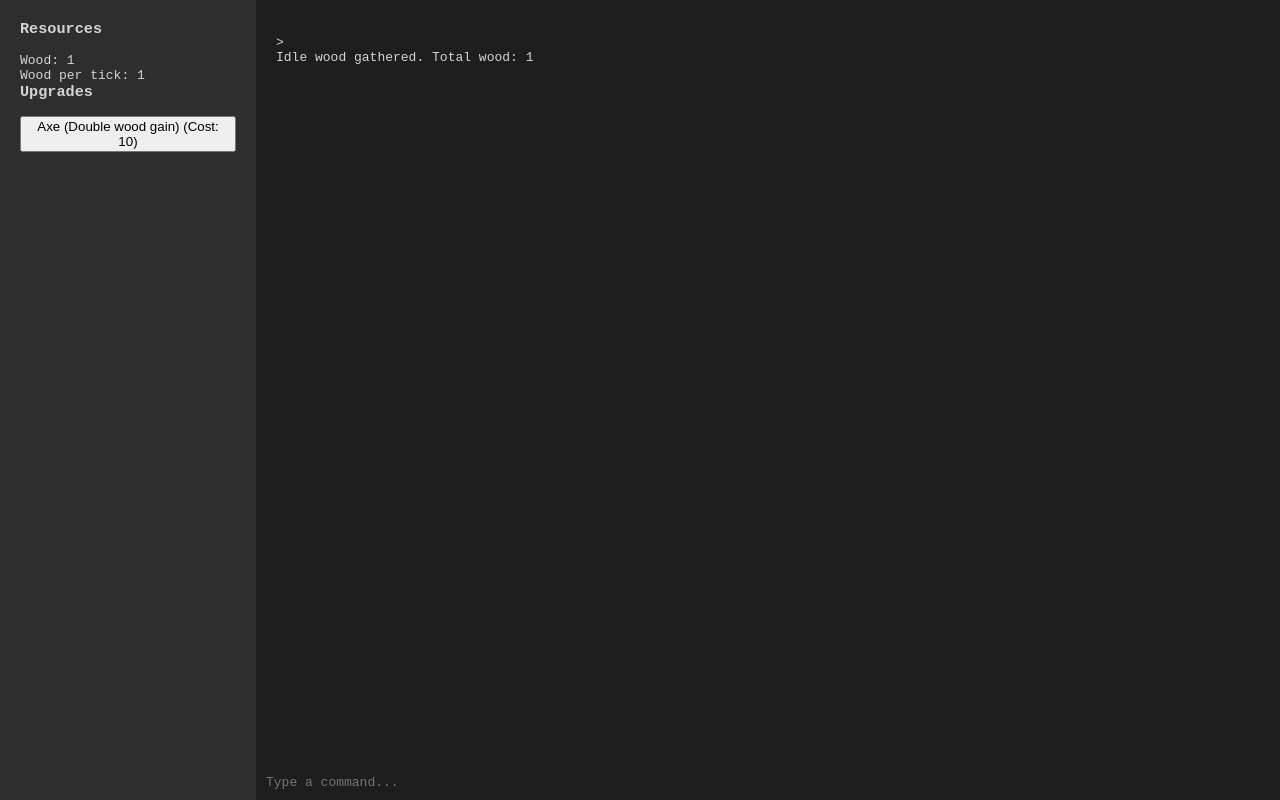
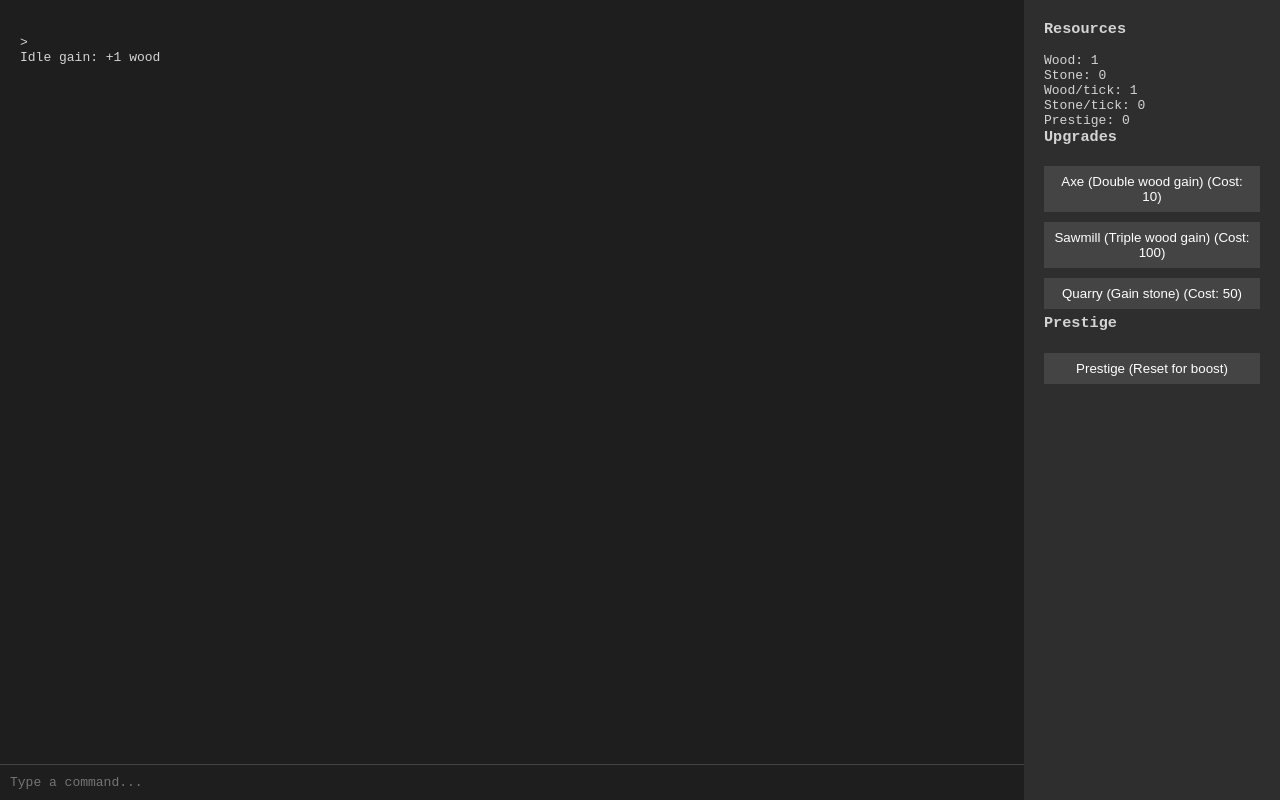
Before and after one commit to Marjamjelly/CLI-game, a plain HTML site: page index.html in a window 1280 px wide. Drawn offline with Linux system fonts and the light colour scheme.

Commit message:
Update index.html

```diff
--- a/index.html
+++ b/index.html
@@ -11,23 +11,36 @@
       margin: 0;
       display: flex;
       height: 100vh;
+      overflow: hidden;
     }
     #sidebar {
       width: 20%;
       background-color: #2e2e2e;
       padding: 20px;
       box-sizing: border-box;
+      overflow-y: auto;
     }
     #cli-container {
       width: 80%;
       display: flex;
       flex-direction: column;
+      overflow: hidden;
+    }
+    #cli-output-wrapper {
+      flex: 1;
+      display: flex;
+      flex-direction: column;
+      overflow-y: auto;
     }
     #cli {
+      padding: 20px;
+      white-space: pre-wrap;
+      overflow-y: auto;
       flex: 1;
-      padding: 20px;
-      overflow-y: auto;
-      white-space: pre-wrap;
+    }
+    #input-wrapper {
+      display: flex;
+      border-top: 1px solid #444;
     }
     #input {
       width: 100%;
@@ -43,19 +56,34 @@
     h3 {
       margin-top: 0;
     }
+    button {
+      margin: 5px 0;
+      background-color: #444;
+      color: white;
+      border: none;
+      padding: 8px;
+      cursor: pointer;
+      width: 100%;
+    }
   </style>
 </head>
 <body>
+  <div id="cli-container">
+    <div id="cli-output-wrapper">
+      <div id="cli"></div>
+    </div>
+    <div id="input-wrapper">
+      <input id="input" type="text" placeholder="Type a command...">
+    </div>
+  </div>
+
   <div id="sidebar">
     <h3>Resources</h3>
     <div id="resources"></div>
     <h3>Upgrades</h3>
     <div id="upgrades"></div>
-  </div>
-
-  <div id="cli-container">
-    <div id="cli"></div>
-    <input id="input" type="text" placeholder="Type a command...">
+    <h3>Prestige</h3>
+    <button onclick="prestige()">Prestige (Reset for boost)</button>
   </div>
 
   <script>
@@ -63,13 +91,19 @@
     const input = document.getElementById('input');
     const resourcesDisplay = document.getElementById('resources');
     const upgradesDisplay = document.getElementById('upgrades');
+    const cliOutputWrapper = document.getElementById('cli-output-wrapper');
 
     let gameState = JSON.parse(localStorage.getItem('idleCliGameState')) || {
       wood: 0,
+      stone: 0,
       tick: 0,
       woodPerTick: 1,
+      stonePerTick: 0,
+      prestigePoints: 0,
       upgrades: {
-        axe: false
+        axe: false,
+        sawmill: false,
+        quarry: false
       }
     };
 
@@ -85,21 +119,56 @@
             gameState.upgrades.axe = true;
             output("Upgrade purchased: Axe");
             updateSidebar();
-          } else {
-            output("Cannot purchase upgrade.");
+          }
+        }
+      },
+      sawmill: {
+        name: "Sawmill (Triple wood gain)",
+        cost: 100,
+        purchased: () => gameState.upgrades.sawmill,
+        purchase: () => {
+          if (gameState.wood >= 100 && !gameState.upgrades.sawmill) {
+            gameState.wood -= 100;
+            gameState.woodPerTick *= 3;
+            gameState.upgrades.sawmill = true;
+            output("Upgrade purchased: Sawmill");
+            updateSidebar();
+          }
+        }
+      },
+      quarry: {
+        name: "Quarry (Gain stone)",
+        cost: 50,
+        purchased: () => gameState.upgrades.quarry,
+        purchase: () => {
+          if (gameState.wood >= 50 && !gameState.upgrades.quarry) {
+            gameState.wood -= 50;
+            gameState.stonePerTick = 1;
+            gameState.upgrades.quarry = true;
+            output("Upgrade purchased: Quarry");
+            updateSidebar();
           }
         }
       }
     };
 
     const commands = {
-      help: () => "Available commands: help, gather, status, save, load, buy [upgrade]",
+      help: () => "Available commands: help, gather, mine, status, save, load, buy [upgrade], prestige",
       gather: () => {
         gameState.wood++;
         updateSidebar();
         return `You gathered 1 wood. Total wood: ${gameState.wood}`;
       },
-      status: () => `Wood: ${gameState.wood}\nTicks: ${gameState.tick}`,
+      mine: () => {
+        if (gameState.upgrades.quarry) {
+          gameState.stone++;
+          updateSidebar();
+          return `You mined 1 stone. Total stone: ${gameState.stone}`;
+        } else {
+          return "You need a Quarry to mine stone.";
+        }
+      },
+      status: () => `Wood: ${gameState.wood}\nStone: ${gameState.stone}\nTicks: ${gameState.tick}\nPrestige Points: ${gameState.prestigePoints}`,
       save: () => {
         localStorage.setItem('idleCliGameState', JSON.stringify(gameState));
         return "Game saved.";
@@ -116,11 +185,12 @@
         } else {
           return "Unknown upgrade.";
         }
-      }
+      },
+      prestige: () => prestige()
     };
 
     function updateSidebar() {
-      resourcesDisplay.innerText = `Wood: ${gameState.wood}\nWood per tick: ${gameState.woodPerTick}`;
+      resourcesDisplay.innerText = `Wood: ${gameState.wood}\nStone: ${gameState.stone}\nWood/tick: ${gameState.woodPerTick}\nStone/tick: ${gameState.stonePerTick}\nPrestige: ${gameState.prestigePoints}`;
       upgradesDisplay.innerHTML = '';
       for (const key in upgrades) {
         const upg = upgrades[key];
@@ -137,7 +207,30 @@
 
     function output(text) {
       cli.innerText += `\n> ${input.value}\n${text}\n`;
-      cli.scrollTop = cli.scrollHeight;
+      cliOutputWrapper.scrollTop = cliOutputWrapper.scrollHeight;
+    }
+
+    function prestige() {
+      if (gameState.wood >= 1000) {
+        const gain = Math.floor(gameState.wood / 1000);
+        gameState = {
+          wood: 0,
+          stone: 0,
+          tick: 0,
+          woodPerTick: 1 + gain,
+          stonePerTick: 0,
+          prestigePoints: gameState.prestigePoints + gain,
+          upgrades: {
+            axe: false,
+            sawmill: false,
+            quarry: false
+          }
+        };
+        output(`You prestiged and gained ${gain} prestige point(s)!`);
+        updateSidebar();
+      } else {
+        output("You need at least 1000 wood to prestige.");
+      }
     }
 
     input.addEventListener('keydown', e => {
@@ -155,11 +248,11 @@
     setInterval(() => {
       gameState.tick++;
       gameState.wood += gameState.woodPerTick;
+      gameState.stone += gameState.stonePerTick;
       updateSidebar();
-      output("Idle wood gathered. Total wood: " + gameState.wood);
+      output(`Idle gain: +${gameState.woodPerTick} wood` + (gameState.stonePerTick ? `, +${gameState.stonePerTick} stone` : ''));
     }, 5000);
 
-    // Initial render
     updateSidebar();
   </script>
 </body>
```
